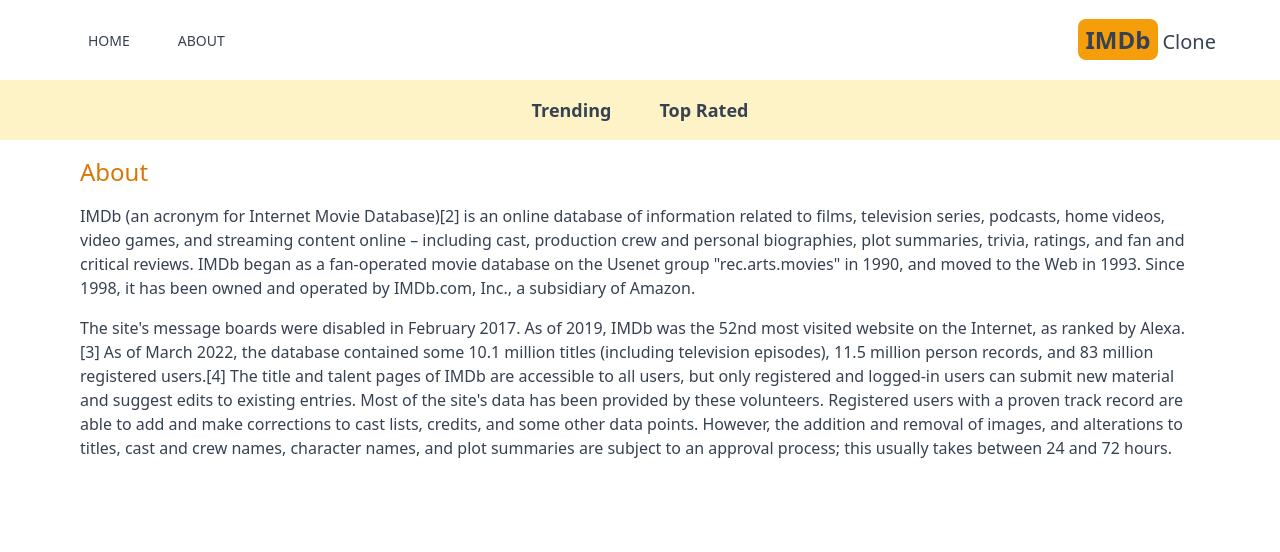
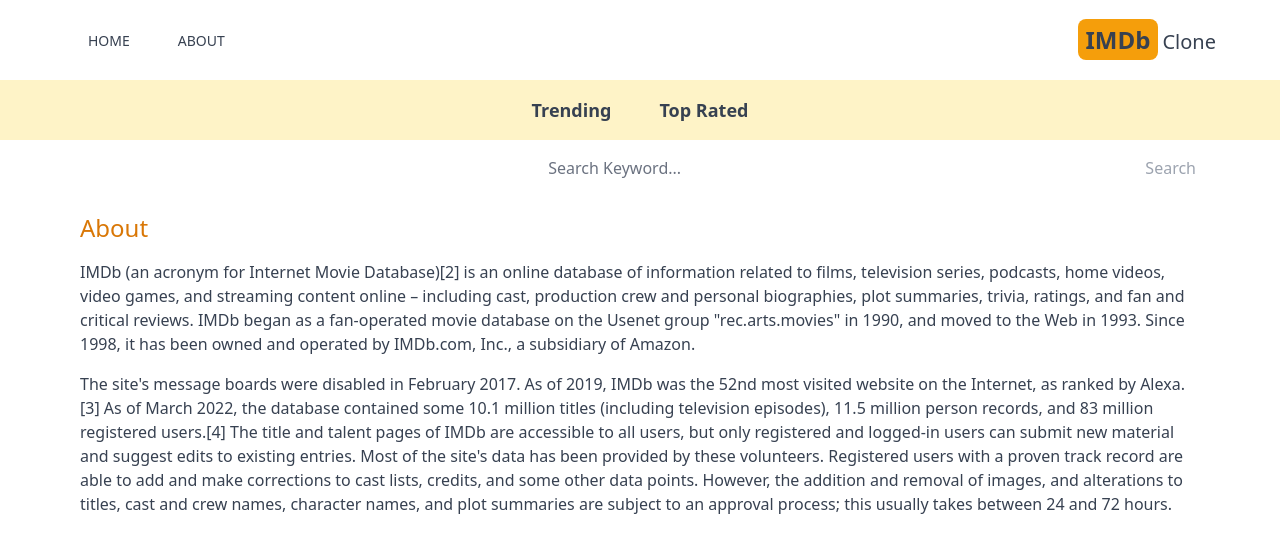
Before and after one commit to apaarsadhh/imdb, a Next.js app: page /about in a window 1280 px wide. Shown: the top 552 px of the page. Built offline with nearby package versions, Linux system fonts and the light colour scheme.

Commit message:
Added search ability

```diff
--- /dev/null
+++ b/src/app/components/SearchBox.jsx
@@ -0,0 +1,34 @@
+"use client";
+
+import React from 'react'
+import { useState } from 'react'
+import { useRouter } from 'next/navigation'
+
+
+export default function SearchBox() {
+    const [search, setSearch] = useState("");
+    const router = useRouter()
+    function handleSubmit(e) {
+        e.preventDefault()
+        if (!search) return
+        router.push(`/search/${search}`)
+
+    }
+    return (
+        <form
+            onSubmit={handleSubmit}
+            className='flex max-w-6xl mx-auto justify-between items-center px-5'>
+            <input
+                value={search}
+                onChange={e => setSearch(e.target.value)}
+                type="text"
+                placeholder='Search Keyword...'
+                className='w-full h-14 rounded-sm text-center placeholder-gray-500 outline-none bg-transparent flex-1 ' />
+            <button
+                disabled={!search}
+                type="submit"
+                className='text-amber-500 disabled:text-gray-400'>Search</button>
+
+        </form>
+    )
+}
--- a/src/app/layout.jsx
+++ b/src/app/layout.jsx
@@ -3,6 +3,7 @@
 import Header from './components/Header'
 import Providers from './providers'
 import Navbar from './components/Navbar'
+import SearchBox from './components/SearchBox'
 
 const inter = Inter({ subsets: ['latin'] })
 
@@ -22,6 +23,7 @@
 
           <Navbar />
 
+          <SearchBox />
           {children}
 
 
--- /dev/null
+++ b/src/app/search/[searchTerm]/page.jsx
@@ -0,0 +1,27 @@
+import React from 'react'
+import Results from '../../components/results'
+
+
+
+
+export default async function searchPage(params) {
+    const res = await fetch(`https://api.themoviedb.org/3/search/movie?api_key=${process.env.API_KEY}&query=${params.searchTerm}&language=en-US&include_adult=false`,
+        { next: { revalidate: 10 } })
+
+    if (!res.ok) {
+        throw new error("error fetching data")
+    }
+
+    const data = await res.json();
+    const results = data.results;
+
+    return (
+        <div>
+            {results && results.length === 0 && (
+                <h1 className='text-center pt-6'>No result found</h1>
+            )}
+
+            {results && <Results results={results} />}
+        </div>
+    )
+}
```
